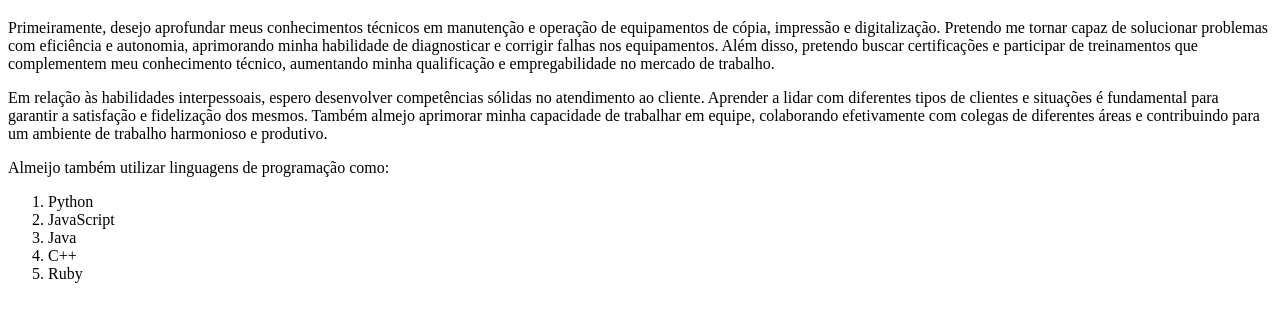
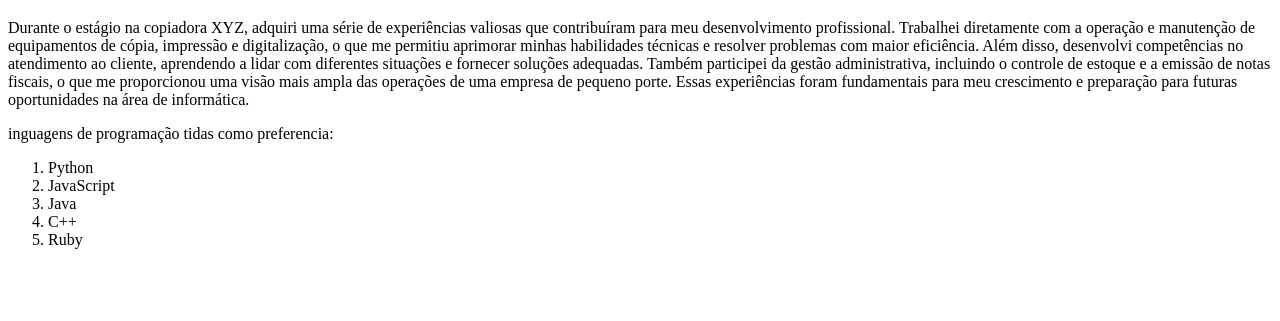
Before and after one commit to VitoriaJosefa/Atividade-5, a plain HTML site: page experiencias.html in a window 1280 px wide. Shown: the part 61-382 px from the top of the page. Drawn offline with Linux system fonts and the light colour scheme.

Commit message:
Organizando experiencias

```diff
--- a/experiencias.html
+++ b/experiencias.html
@@ -6,13 +6,9 @@
 <body>
 
     <p>
-        Primeiramente, desejo aprofundar meus conhecimentos técnicos em manutenção e operação de equipamentos de cópia, impressão e digitalização. Pretendo me tornar capaz de solucionar problemas com eficiência e autonomia, aprimorando minha habilidade de diagnosticar e corrigir falhas nos equipamentos. Além disso, pretendo buscar certificações e participar de treinamentos que complementem meu conhecimento técnico, aumentando minha qualificação e empregabilidade no mercado de trabalho.
+        Durante o estágio na copiadora XYZ, adquiri uma série de experiências valiosas que contribuíram para meu desenvolvimento profissional. Trabalhei diretamente com a operação e manutenção de equipamentos de cópia, impressão e digitalização, o que me permitiu aprimorar minhas habilidades técnicas e resolver problemas com maior eficiência. Além disso, desenvolvi competências no atendimento ao cliente, aprendendo a lidar com diferentes situações e fornecer soluções adequadas. Também participei da gestão administrativa, incluindo o controle de estoque e a emissão de notas fiscais, o que me proporcionou uma visão mais ampla das operações de uma empresa de pequeno porte. Essas experiências foram fundamentais para meu crescimento e preparação para futuras oportunidades na área de informática.
     </p>
-    <p>
-        Em relação às habilidades interpessoais, espero desenvolver competências sólidas no atendimento ao cliente. Aprender a lidar com diferentes tipos de clientes e situações é fundamental para garantir a satisfação e fidelização dos mesmos. Também almejo aprimorar minha capacidade de trabalhar em equipe, colaborando efetivamente com colegas de diferentes áreas e contribuindo para um ambiente de trabalho harmonioso e produtivo.
-    </p>
-    <p>
-        Almeijo também utilizar linguagens de programação como:
+        inguagens de programação tidas como preferencia:
     <ol>
         <li>Python</li>
         <li>JavaScript</li>
```
